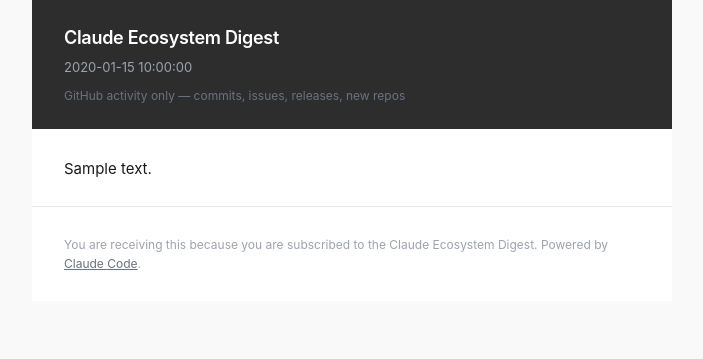
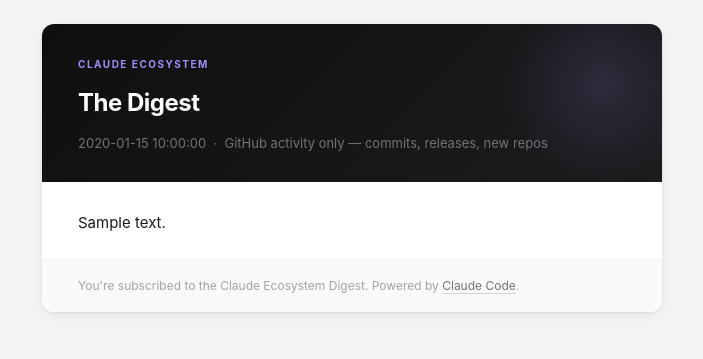
Before and after one commit to adarshrajnandu/claude-digest, a Python web app: template templates/email.html.j2 in a window 1280 px wide. Shown: the top 359 px of the page, without its empty margins (288-991 px from the left). Run offline with Jinja, Linux system fonts and the light colour scheme; the template is opened without the code that fills it: most values are stand-ins (such as "Sample title", 1, 10 or a date in 2020).

Commit message:
feat: rich email design with repo avatars, links, and section cards
- Render markdown (bold, inline code) as proper HTML
- Repo section headers: GitHub org avatar, star count badge, velocity indicator
- Clickable commit and release links pointing to GitHub
- Catching fire section: amber gradient card
- Signal of the week: purple left-border callout
- Atomic state writes and full SHA dedup from Codex review
- Fix watchlist: replace non-existent repos with modelcontextprotocol/specification and anthropics/anthropic-cookbook

Co-Authored-By: Claude Sonnet 4.6 <noreply@anthropic.com>

```diff
--- a/config.yaml
+++ b/config.yaml
@@ -2,13 +2,13 @@ watchlist:
   - anthropics/claude-code
   - anthropics/anthropic-sdk-python
   - anthropics/anthropic-sdk-typescript
-  - anthropics/model-context-protocol
-  - anthropics/prompt-library
+  - modelcontextprotocol/specification
+  - anthropics/anthropic-cookbook
   - anthropics/courses
 
 # Email address your Resend-verified domain sends from.
 # Must match a domain you've verified at resend.com/domains.
-sender_email: "digest@yourdomain.com"
+sender_email: "onboarding@resend.dev"
 
 # Set to true after enabling GitHub Pages in repo Settings → Pages → Source: docs/ on main.
 github_pages:
--- a/src/main.py
+++ b/src/main.py
@@ -118,7 +118,7 @@ def main() -> None:
     try:
         logger.info("stage=render starting")
         date_str = datetime.now(timezone.utc).strftime("%B %-d, %Y")
-        html = render(editorial, date=date_str)
+        html = render(editorial, date=date_str, payload=payload)
         logger.info("stage=render done: %d chars", len(html))
     except Exception as exc:
         logger.error("stage=render failed: %s", exc)
--- a/templates/email.html.j2
+++ b/templates/email.html.j2
@@ -7,78 +7,226 @@
   <style>
     body {
       font-family: -apple-system, BlinkMacSystemFont, "Segoe UI", Roboto, "Helvetica Neue", Arial, sans-serif;
-      font-size: 16px;
-      line-height: 1.6;
+      font-size: 15px;
+      line-height: 1.7;
       color: #1a1a1a;
-      background: #f9f9f9;
+      background: #f4f4f5;
       margin: 0;
-      padding: 0;
+      padding: 24px 0 48px;
     }
     .wrapper {
-      max-width: 640px;
+      max-width: 620px;
       margin: 0 auto;
       background: #ffffff;
+      border-radius: 12px;
+      overflow: hidden;
+      box-shadow: 0 1px 3px rgba(0,0,0,0.08), 0 4px 16px rgba(0,0,0,0.06);
     }
+
+    /* ── Header ── */
     .header {
-      background: #2d2d2d;
-      padding: 24px 32px;
-      text-align: left;
+      background: linear-gradient(135deg, #0f0f0f 0%, #1c1c1e 100%);
+      padding: 32px 36px 28px;
+      position: relative;
+      overflow: hidden;
+    }
+    .header::before {
+      content: '';
+      position: absolute;
+      top: -40px; right: -40px;
+      width: 200px; height: 200px;
+      background: radial-gradient(circle, rgba(167,139,250,0.15) 0%, transparent 70%);
+      border-radius: 50%;
+    }
+    .header-eyebrow {
+      font-size: 10px;
+      font-weight: 700;
+      letter-spacing: 1.5px;
+      text-transform: uppercase;
+      color: #a78bfa;
+      margin: 0 0 10px;
     }
     .header h1 {
       color: #ffffff;
-      font-size: 18px;
-      font-weight: 600;
-      margin: 0 0 4px 0;
-      letter-spacing: -0.3px;
+      font-size: 24px;
+      font-weight: 700;
+      margin: 0 0 8px;
+      letter-spacing: -0.5px;
     }
-    .header .date {
-      color: #9ca3af;
+    .header .meta {
+      color: #71717a;
       font-size: 13px;
       margin: 0;
     }
-    .header .scope-note {
-      color: #6b7280;
+
+    /* ── Content ── */
+    .content {
+      padding: 28px 36px 24px;
+    }
+    .content p {
+      margin: 0 0 18px;
+      color: #27272a;
+      font-size: 15px;
+      line-height: 1.75;
+    }
+    .content p:last-child { margin-bottom: 0; }
+    .content strong { color: #09090b; font-weight: 650; }
+    .content code {
+      background: #f4f4f5;
+      border: 1px solid #e4e4e7;
+      border-radius: 4px;
+      padding: 1px 5px;
+      font-size: 13px;
+      font-family: "SF Mono", "Fira Code", Menlo, monospace;
+      color: #6d28d9;
+    }
+    .divider {
+      border: none;
+      border-top: 1px solid #f4f4f5;
+      margin: 20px 0;
+    }
+
+    /* ── Repo section ── */
+    .repo-section {
+      margin-bottom: 28px;
+      padding-bottom: 28px;
+      border-bottom: 1px solid #f4f4f5;
+    }
+    .repo-section:last-of-type { border-bottom: none; }
+
+    .repo-header {
+      display: flex;
+      align-items: center;
+      gap: 10px;
+      margin-bottom: 10px;
+    }
+    .repo-avatar {
+      width: 32px;
+      height: 32px;
+      border-radius: 6px;
+      border: 1px solid #e4e4e7;
+      flex-shrink: 0;
+    }
+    .repo-meta { display: flex; flex-direction: column; gap: 3px; }
+    .repo-name {
+      font-size: 14px;
+      font-weight: 700;
+      color: #09090b;
+      text-decoration: none;
+      letter-spacing: -0.2px;
+    }
+    .repo-name:hover { color: #6d28d9; }
+    .repo-badges { display: flex; gap: 6px; flex-wrap: wrap; }
+
+    .badge {
+      display: inline-block;
+      font-size: 11px;
+      font-weight: 600;
+      color: #71717a;
+      background: #f4f4f5;
+      border: 1px solid #e4e4e7;
+      border-radius: 99px;
+      padding: 1px 8px;
+    }
+    .badge-green {
+      color: #16a34a;
+      background: #f0fdf4;
+      border-color: #bbf7d0;
+    }
+
+    /* ── Commit / release links ── */
+    .ref-links {
+      display: flex;
+      flex-direction: column;
+      gap: 4px;
+      margin: 8px 0 12px;
+      padding: 10px 12px;
+      background: #fafafa;
+      border: 1px solid #f0f0f0;
+      border-radius: 8px;
+    }
+    .ref-link {
       font-size: 12px;
-      margin: 8px 0 0 0;
+      color: #52525b;
+      text-decoration: none;
+      display: flex;
+      align-items: baseline;
+      gap: 6px;
+      line-height: 1.5;
     }
-    .content {
-      padding: 28px 32px 24px;
+    .ref-link:hover { color: #6d28d9; }
+    .ref-sha {
+      font-family: "SF Mono", "Fira Code", Menlo, monospace;
+      font-size: 11px;
+      color: #a78bfa;
+      background: #f5f3ff;
+      border-radius: 3px;
+      padding: 0 4px;
+      flex-shrink: 0;
     }
-    .content pre {
-      white-space: pre-wrap;
-      word-wrap: break-word;
-      font-family: inherit;
-      font-size: 15px;
-      line-height: 1.65;
-      margin: 0;
-      color: #1a1a1a;
+    .ref-release { color: #0369a1; }
+    .ref-release:hover { color: #7c3aed; }
+
+    /* ── Catching fire ── */
+    .section-fire {
+      background: linear-gradient(135deg, #fff7ed 0%, #fef3c7 100%);
+      border: 1px solid #fed7aa;
+      border-radius: 10px;
+      padding: 18px 20px;
+      margin: 4px 0 24px;
     }
+    .section-label {
+      font-size: 10px;
+      font-weight: 700;
+      letter-spacing: 1.2px;
+      text-transform: uppercase;
+      margin: 0 0 10px;
+    }
+    .section-fire .section-label { color: #c2410c; }
+    .section-fire p { margin: 0 0 12px !important; font-size: 14px; }
+    .section-fire p:last-child { margin-bottom: 0 !important; }
+
+    /* ── Signal of the week ── */
+    .signal-box {
+      background: linear-gradient(135deg, #f5f3ff 0%, #ede9fe 100%);
+      border-left: 3px solid #7c3aed;
+      border-radius: 0 10px 10px 0;
+      padding: 18px 20px;
+      margin: 4px 0 0;
+    }
+    .signal-box .section-label { color: #6d28d9; }
+    .signal-box p {
+      margin: 0 !important;
+      color: #3b0764;
+      font-size: 14px;
+      line-height: 1.75;
+    }
+
+    /* ── Footer ── */
     .footer {
-      border-top: 1px solid #e5e7eb;
-      padding: 16px 32px;
-      color: #9ca3af;
+      background: #fafafa;
+      border-top: 1px solid #f4f4f5;
+      padding: 16px 36px;
+      color: #a1a1aa;
       font-size: 12px;
+      line-height: 1.6;
     }
-    .footer a {
-      color: #6b7280;
-    }
+    .footer a { color: #71717a; text-decoration: none; border-bottom: 1px solid #d4d4d8; }
   </style>
 </head>
 <body>
   <div class="wrapper">
     <div class="header">
-      <h1>Claude Ecosystem Digest</h1>
-      <p class="date">{{ date }}</p>
-      <p class="scope-note">GitHub activity only — commits, issues, releases, new repos</p>
+      <p class="header-eyebrow">Claude Ecosystem</p>
+      <h1>The Digest</h1>
+      <p class="meta">{{ date }} &nbsp;·&nbsp; GitHub activity only — commits, releases, new repos</p>
     </div>
     <div class="content">
-      <pre>{{ body }}</pre>
+      {{ body }}
     </div>
     <div class="footer">
-      <p>
-        You are receiving this because you are subscribed to the Claude Ecosystem Digest.
-        Powered by <a href="https://github.com/anthropics/claude-code">Claude Code</a>.
-      </p>
+      You're subscribed to the Claude Ecosystem Digest.
+      Powered by <a href="https://github.com/anthropics/claude-code">Claude Code</a>.
     </div>
   </div>
 </body>
```
Also changed, not shown: src/render.py (+175 -4 lines).
